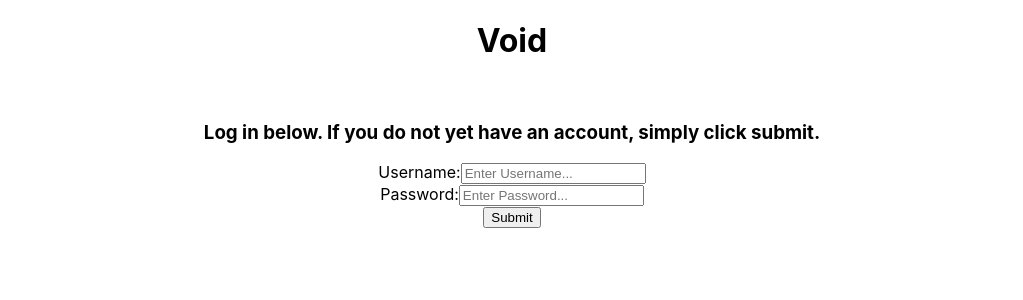
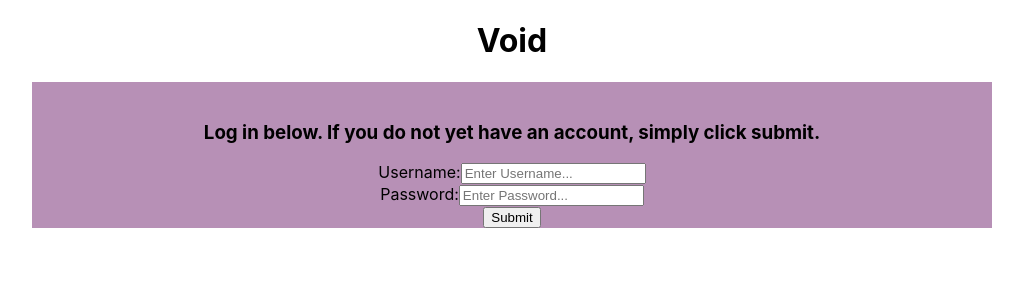
Before and after one commit to pregan23/Void, a React (Create React App) app in the folder void-app/: page / in a window 1280 px wide. Shown: the top 300 px of the page, without its empty margins (128-1151 px from the left). Built offline with nearby package versions, Linux system fonts and the light colour scheme.

Commit message:
minimal styling, going to empty database and test

```diff
--- a/void-app/src/App.css
+++ b/void-app/src/App.css
@@ -1,11 +1,30 @@
-.App {
-  text-align: center;
+body {
+  /* color: #21807b;
+  background-color: rgb(75, 73, 73); */
+  margin: 0 auto;
+  align-content: center;
 }
 
-.App-logo {
+.App {
+  display: flex;
+  flex-direction: column;
+  align-items: center;
+  justify-content: center;
+  /* background-color: rgb(75, 73, 73); */
+}
+
+li {
+  list-style: none;
+  object-position: center;
+  width: 75%;
+
+}
+
+
+/* .App-logo {
   height: 40vmin;
   pointer-events: none;
-}
+} */
 
 @media (prefers-reduced-motion: no-preference) {
   .App-logo {
@@ -13,7 +32,7 @@
   }
 }
 
-.App-header {
+/* .App-header {
   background-color: #282c34;
   min-height: 100vh;
   display: flex;
@@ -22,9 +41,9 @@
   justify-content: center;
   font-size: calc(10px + 2vmin);
   color: white;
-}
+} */
 
-.App-link {
+/* .App-link {
   color: #61dafb;
 }
 
@@ -32,7 +51,21 @@
   from {
     transform: rotate(0deg);
   }
+
   to {
     transform: rotate(360deg);
   }
+} */
+div {
+  text-align: center;
 }
+
+
+.form-wrapper,
+.conversations,
+.messages {
+
+  background-color: rgb(183, 144, 182);
+  width: 75%;
+  text-align: center;
+}
--- a/void-app/src/App.js
+++ b/void-app/src/App.js
@@ -85,6 +85,7 @@ function App() {
         <Route path='myVoid/:id/threads/:msg_id' element= {
 
             <Messages
+            user={user}
 
           />
         } />
--- a/void-app/src/components/Conversations.js
+++ b/void-app/src/components/Conversations.js
@@ -24,8 +24,12 @@ const Conversations = (props) => {
             name: (`Conversation with ${props.user.userName} and ${otherUser}`),
             user_ids: [ props.user._id, userId.data._id ]
         })
-        console.log('should have worked')
+
+            console.log('should have worked')
         getConversations()
+
+        // console.log('should have worked')
+        // getConversations()
     }
 
     const getSecondId = async (event) => {
--- a/void-app/src/components/Messages.js
+++ b/void-app/src/components/Messages.js
@@ -60,7 +60,7 @@ const Messages = (props) => {
         await axios
         .post(`http://localhost:3001/myVoid/${id}/new_message/${msg_id}`,
         {
-            content: userText,
+            content: `${props.user.userName}: ${userText}`,
             author_id: id,
             conversation_id: msg_id
         }
@@ -86,7 +86,7 @@ const Messages = (props) => {
         <li key={message._id} className='messages'>
             <h3>{message.content}</h3>
             <form className='form-wrapper'  onSubmit={(e)=>editMessage(e,message._id)}>
-            <input onChange={handleNewMessageTextChange}></input>
+            <input onChange={handleNewMessageTextChange} placeholder='Enter new text for above message'></input>
             <button type='submit' >Edit</button>
             </form>
         </li>
```
Also changed, not shown: 1 other file (tests, documents, lock files or other folders).
